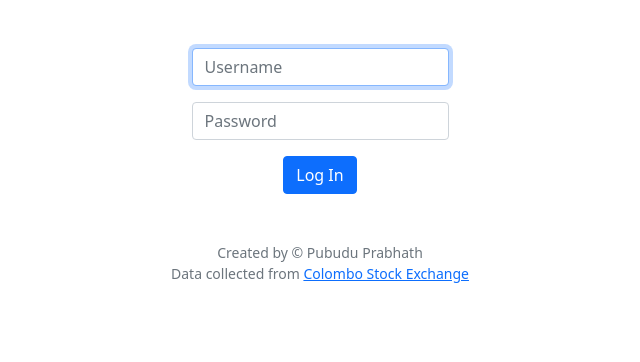
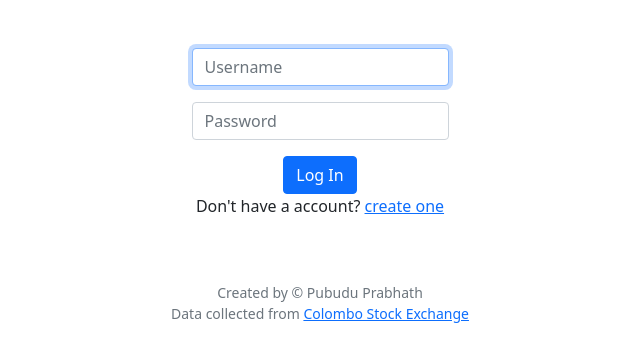
Before and after one commit to PubuduPrabhath/tradesimcse, a Flask app: page /login in a window 1280 px wide. Shown: the part 76-438 px from the top of the page, without its empty margins (320-960 px from the left). Run offline with Flask 2, Linux system fonts and the light colour scheme; some libraries are stand-ins or nearby versions.

Commit message:
Update login.html

```diff
--- a/templates/login.html
+++ b/templates/login.html
@@ -13,5 +13,6 @@
             <input class="form-control mx-auto w-auto" id="password" name="password" placeholder="Password" type="password">
         </div>
         <button class="btn btn-primary" type="submit">Log In</button>
+        <p>Don't have a account? <a href="/register"> create one </a></p>
     </form>
 {% endblock %}
```
